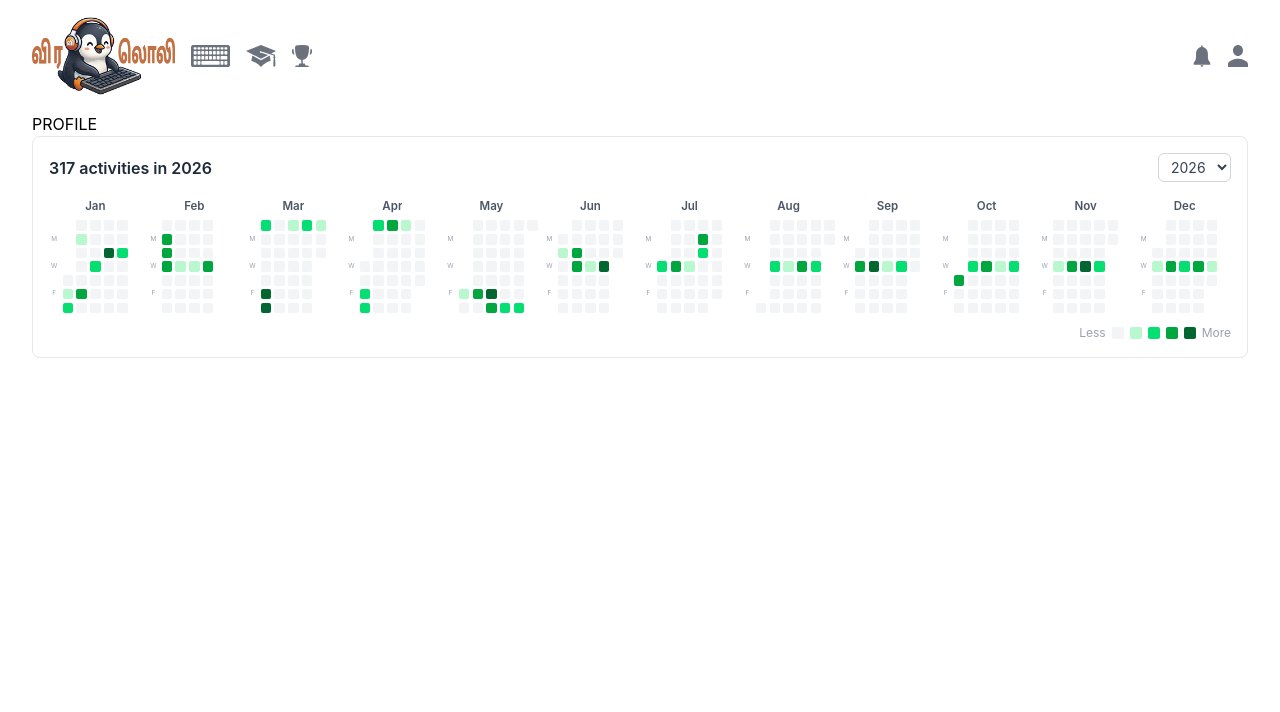
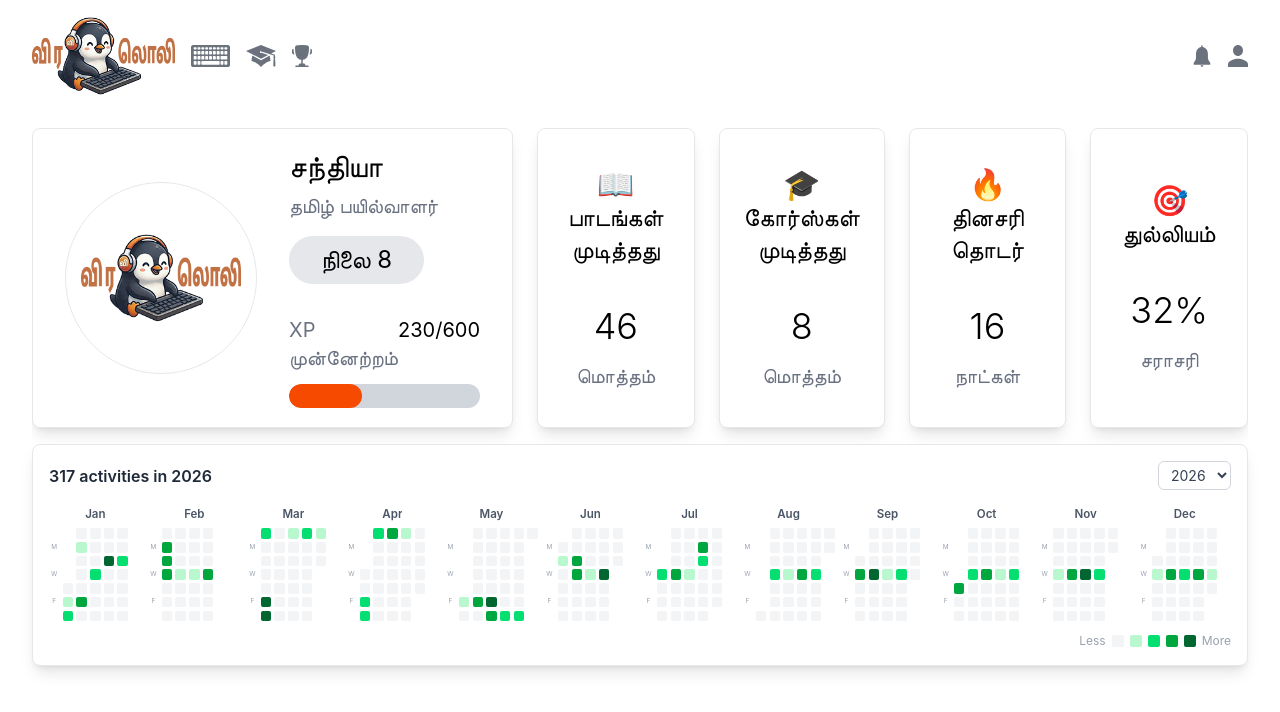
Before and after one commit to jai-atithya/viraloli, a React (Vite) app in the folder client/: page /profile in a window 1280 px wide. Shown: the top 712 px of the page. Built offline with nearby package versions, Linux system fonts and the light colour scheme.

Commit message:
profile cards

```diff
--- a/client/src/pages/profile/Profile.jsx
+++ b/client/src/pages/profile/Profile.jsx
@@ -1,6 +1,7 @@
 import React,{useState} from 'react'
 import { Navbar } from '../components/Navbar'
 import { HeatMap } from './components/HeatMap'
+import { DasdBoard} from './components/DashBoard'
 export const Profile = () => {
 
     return (
@@ -11,7 +12,7 @@ export const Profile = () => {
                 </div>
 
                 <div className='flex-1 w-full h-full p-[1rem]'>
-                    <p>PROFILE</p>
+                    <DasdBoard/>
                     <HeatMap />
                 </div>
             </div>
--- /dev/null
+++ b/client/src/pages/profile/components/DashBoard.jsx
@@ -0,0 +1,29 @@
+import React from "react";
+import { ProfileCard } from "./ProfileCard";
+import { StatsCard } from "./StatsCard";
+export const DasdBoard = () => {
+  return (
+    <div className="w-full max-w-full box-border rounded-lg bg-white px-0 py-4 m-0 overflow-hidden">
+      <div className="flex gap-6">
+        <ProfileCard />
+        <StatsCard
+          icon="📖"
+          title="பாடங்கள் முடித்தது"
+          value={46}
+          label="மொத்தம்"
+        />
+
+        <StatsCard
+          icon="🎓"
+          title="கோர்ஸ்கள் முடித்தது"
+          value="8"
+          label="மொத்தம்"
+        />
+
+        <StatsCard icon="🔥" title="தினசரி தொடர்" value="16" label="நாட்கள்" />
+
+        <StatsCard icon="🎯" title="துல்லியம்" value="32%" label="சராசரி" />
+      </div>
+    </div>
+  );
+};
--- a/client/src/pages/profile/components/HeatMap.jsx
+++ b/client/src/pages/profile/components/HeatMap.jsx
@@ -163,7 +163,7 @@ export const HeatMap = ({ data = SAMPLE_DATA }) => {
   )
 
   return (
-    <div className="w-full max-w-full box-border rounded-lg border border-gray-200 bg-white p-[1.5vw] sm:p-4 overflow-hidden">
+    <div className="w-full max-w-full box-border rounded-lg border border-gray-200 bg-white p-[1.5vw] sm:p-4 overflow-hidden shadow-lg">
       {/* Header */}
       <div className="flex flex-wrap items-center justify-between gap-3 mb-4">
         <h2 className="text-sm sm:text-base font-semibold text-gray-800">
--- /dev/null
+++ b/client/src/pages/profile/components/ProfileCard.jsx
@@ -0,0 +1,46 @@
+import React from "react";
+import SampleLogo from '../../../assets/tamilLogo.png'
+export const ProfileCard = () => {
+  const currentXP = 230;
+  const totalXP = 600;
+  const progress = (currentXP / totalXP) * 100;
+
+  return (
+    <div className="w-[600px] h-[300px] bg-white rounded-lg border border-gray-200 p-8 flex items-center gap-8 text-grey shadow-lg">
+
+      {/* Avatar */}
+      <div className="w-48 h-48 rounded-full border border-gray-200  bg-white flex items-center justify-center overflow-hidden">
+        <img
+          src={SampleLogo}
+          alt="Avatar"
+          className="w-40 h-40 object-contain"
+        />
+      </div>
+
+      {/* Right Section */}
+      <div className="flex-1">
+        <h1 className="text-3xl font-light">சந்தியா</h1>
+        {/* Subtitle */}
+        <p className="text-xl text-gray-500 mt-2">
+          தமிழ் பயில்வாளர்
+        </p>
+        {/* Level Badge */}
+        <div className="inline-block bg-gray-200 text-black rounded-full px-8 py-2 mt-4 text-2xl">
+          நிலை 8
+        </div>
+
+        <div className="flex justify-between mt-8 text-xl">
+          <span className="text-gray-500">XP முன்னேற்றம்</span>
+          <span>230/600</span>
+        </div>
+
+        <div className="w-full h-6 bg-gray-300 rounded-full mt-3 overflow-hidden">
+          <div
+            className="h-full bg-orange-600 rounded-full"
+            style={{ width: `${progress}%` }}
+          ></div>
+        </div>
+      </div>
+    </div>
+  );
+};
--- /dev/null
+++ b/client/src/pages/profile/components/StatsCard.jsx
@@ -0,0 +1,27 @@
+import React from "react";
+
+export const StatsCard = ({ icon, title, value, label }) => {
+  return (
+    <div className="w-64 h-[300px] bg-white rounded-lg border border-gray-200  flex flex-col items-center justify-center text-grey shadow-lg">
+      {/* Icon */}
+      <div className="text-3xl">
+        {icon}
+      </div>
+
+      {/* Title */}
+      <h2 className="text-2xl font-medium text-center px-6">
+        {title}
+      </h2>
+
+      {/* Value */}
+      <h1 className="text-4xl font-light mt-10">
+        {value}
+      </h1>
+
+      {/* Label */}
+      <p className="text-xl text-gray-500 mt-4">
+        {label}
+      </p>
+    </div>
+  );
+};
```
